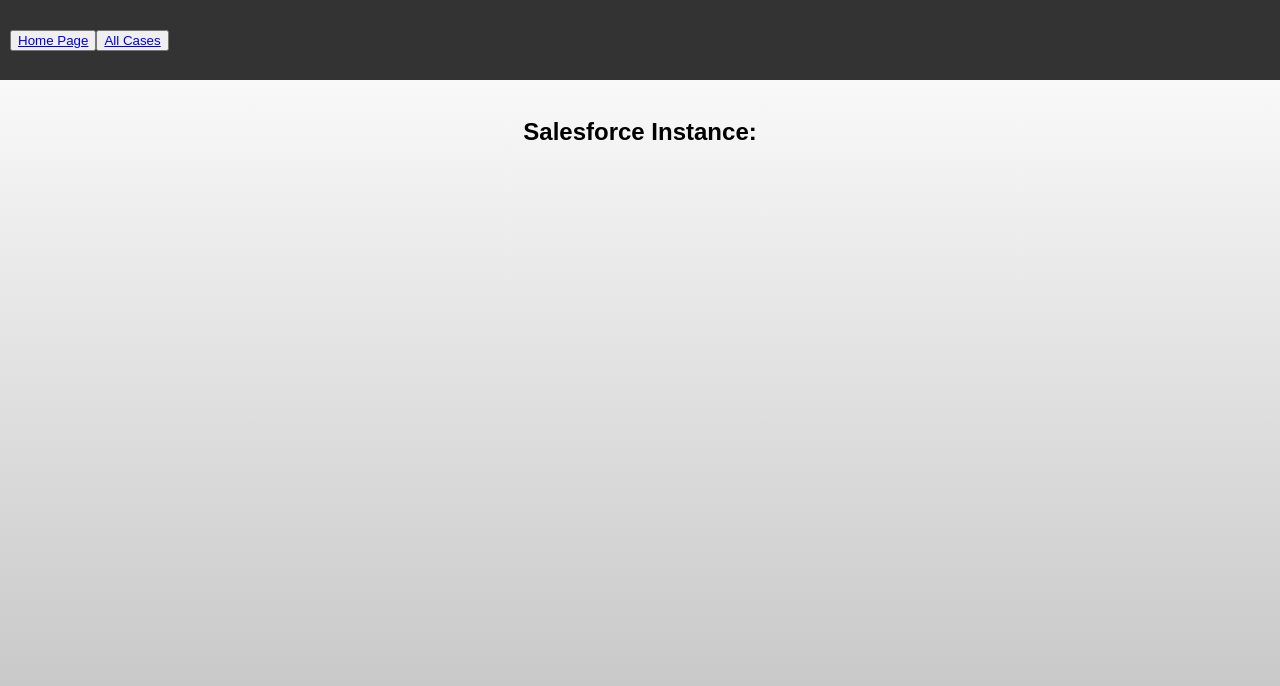
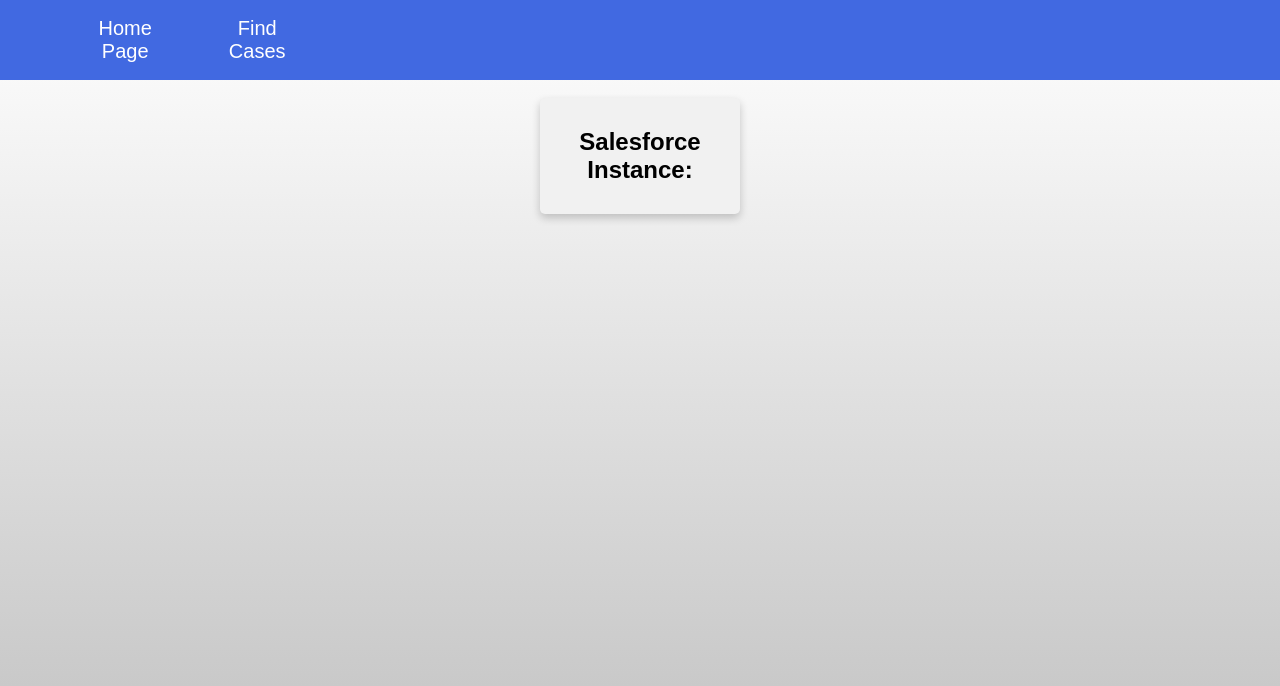
Before and after one commit to amneet954/CRMBuddy, a React app: page / in a window 1280 px wide. Built offline with nearby package versions, Linux system fonts and the light colour scheme; no server answers.

Commit message:
CSS Changes to NavBar

```diff
--- a/app/components/AllCases.js
+++ b/app/components/AllCases.js
@@ -1,7 +1,6 @@
 import React, { Component } from "react";
 import { gettingCases } from "../redux/reducers";
 import { connect } from "react-redux";
-import Card from "react-bootstrap/Card";
 // import { Link } from "react-router-dom";
 
 class AllCases extends Component {
--- a/app/components/HomePage.js
+++ b/app/components/HomePage.js
@@ -13,7 +13,7 @@
   render() {
     if (!this.props.domainlist.domain) {
       return (
-        <div>
+        <div className="card">
           <h1>
             You must enter a valid company name and email address to view cases.
           </h1>
@@ -21,7 +21,7 @@
       );
     } else {
       return (
-        <div>
+        <div className="card">
           <h2>
             Salesforce Instance:{" "}
             {this.props.domainlist.domain.salesforceInstance}
--- a/app/components/NavBar.js
+++ b/app/components/NavBar.js
@@ -1,17 +1,16 @@
 import React from "react";
 import { Link } from "react-router-dom";
-
 const NavBar = () => {
   return (
-    <nav className="navbar navbar-dark bg-dark">
-      <button type="button" className="btn btn-outline-dark">
-        <Link to="/" className="text-white">
+    <nav className="nav">
+      <button className="button">
+        <Link to="/" className="navText">
           Home Page
         </Link>
       </button>
-      <button type="button" className="btn btn-outline-dark">
-        <Link to="/cases" className="text-white">
-          All Cases
+      <button className="button">
+        <Link to="/cases" className="navText">
+          Find Cases
         </Link>
       </button>
     </nav>
--- a/public/style.css
+++ b/public/style.css
@@ -6,8 +6,14 @@
 * {
   box-sizing: border-box;
   font-family: arial, sans-serif;
+  text-decoration: none;
 }
-
+main {
+  align-items: center;
+  display: flex;
+  flex-direction: column;
+  justify-content: center;
+}
 body {
   background: linear-gradient(#ffffff, #c0c0c0);
   height: 100vh;
@@ -25,16 +31,33 @@
 }
 nav {
   align-items: center;
-  background-color: #333333;
+  background-color: royalblue;
   color: #c0c0c0;
   display: flex;
   height: 80px;
-  padding: 10px;
+  padding: 2% 3%;
+  overflow: hidden;
 }
-
-main {
-  align-items: center;
+.navText {
   display: flex;
-  flex-direction: column;
-  justify-content: center;
+  text-align: center;
+  font-size: 150%;
+  color: white;
 }
+button {
+  padding: 2% 5%;
+  margin-right: 10px;
+  border-radius: 5px 5px;
+  width: 10%;
+  border: royalblue;
+}
+.button {
+  background-color: royalblue;
+}
+.button {
+  transition-duration: 0.4s;
+}
+.button:hover {
+  background-color: rgb(41, 42, 139);
+  color: white;
+}
```
